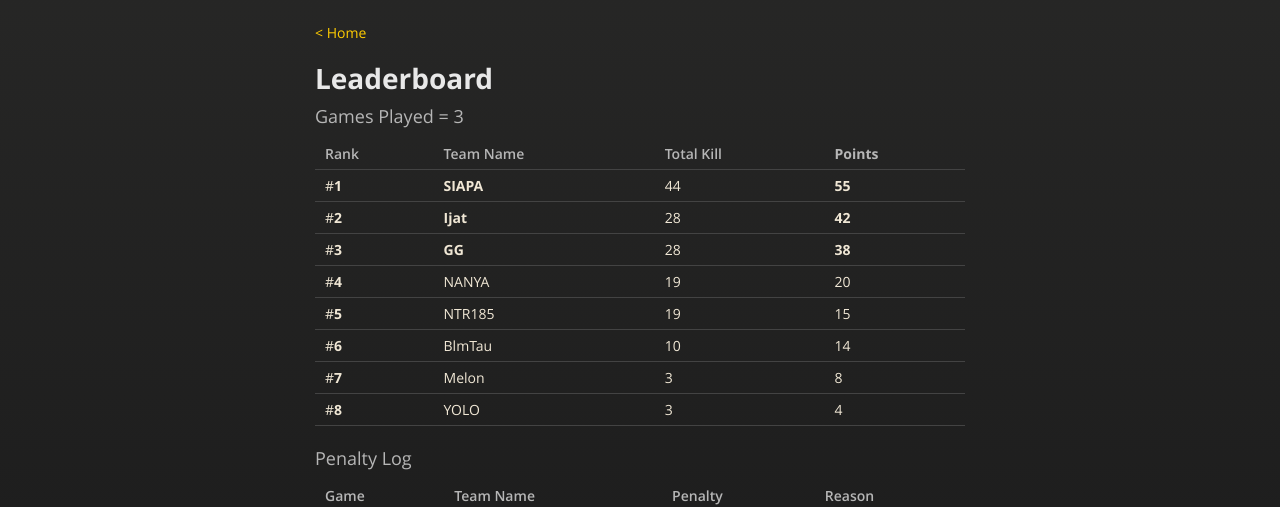
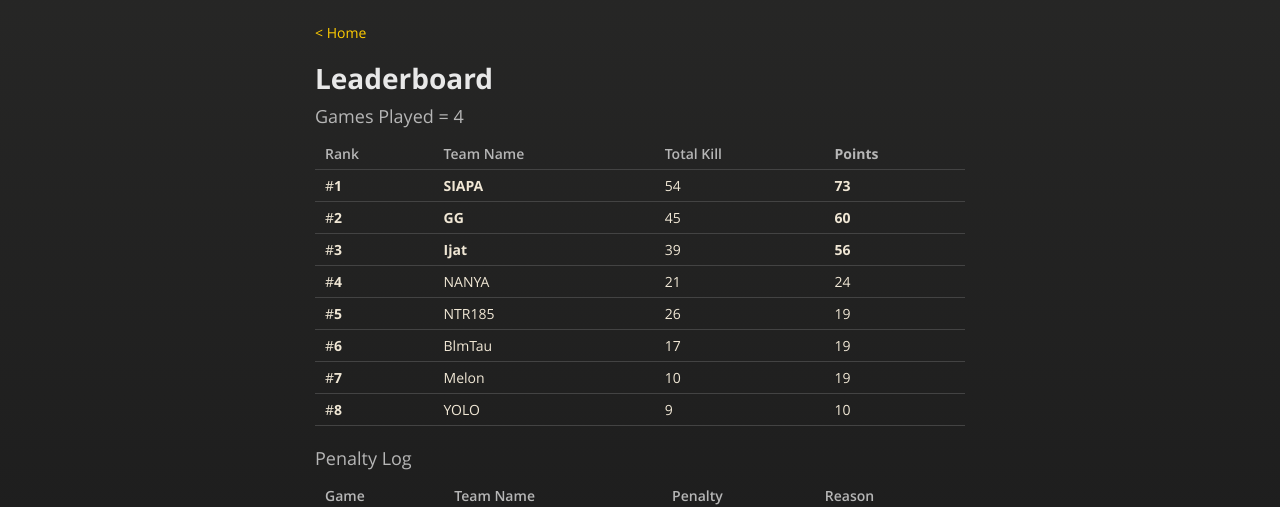
Before and after one commit to kanziebub/SurvivalProtocol, a Jekyll site: the page built from EPIC/04/finals.md, in a window 1280 px wide and 944 px high. Shown: the part 249-756 px from the top of the window. Built offline with Jekyll 4.4.1, drawn with Linux system fonts in a browser that asks for light colours.

Commit message:
epic/s4/f4

```diff
--- a/EPIC/04/finals.md
+++ b/EPIC/04/finals.md
@@ -7,18 +7,18 @@ layout: default
 
 # **Leaderboard**
 
-### Games Played = 3
+### Games Played = 4
 
 |  Rank  | Team Name             | Total Kill | **Points** |
 |:-------|:----------------------|:-----------|:-----------|
-| #**1** | **SIAPA** | 44 | **55** |
-| #**2** | **Ijat** | 28 | **42** |
-| #**3** | **GG** | 28 | **38** |
-| #**4** | NANYA | 19 | 20 |
-| #**5** | NTR185 | 19 | 15 |
-| #**6** | BlmTau | 10 | 14 |
-| #**7** | Melon | 3 | 8 |
-| #**8** | YOLO | 3 | 4 |
+| #**1** | **SIAPA** | 54 | **73** |
+| #**2** | **GG** | 45 | **60** |
+| #**3** | **Ijat** | 39 | **56** |
+| #**4** | NANYA | 21 | 24 |
+| #**5** | NTR185 | 26 | 19 |
+| #**6** | BlmTau | 17 | 19 |
+| #**7** | Melon | 10 | 19 |
+| #**8** | YOLO | 9 | 10 |
 
 ### Penalty Log
 
```
